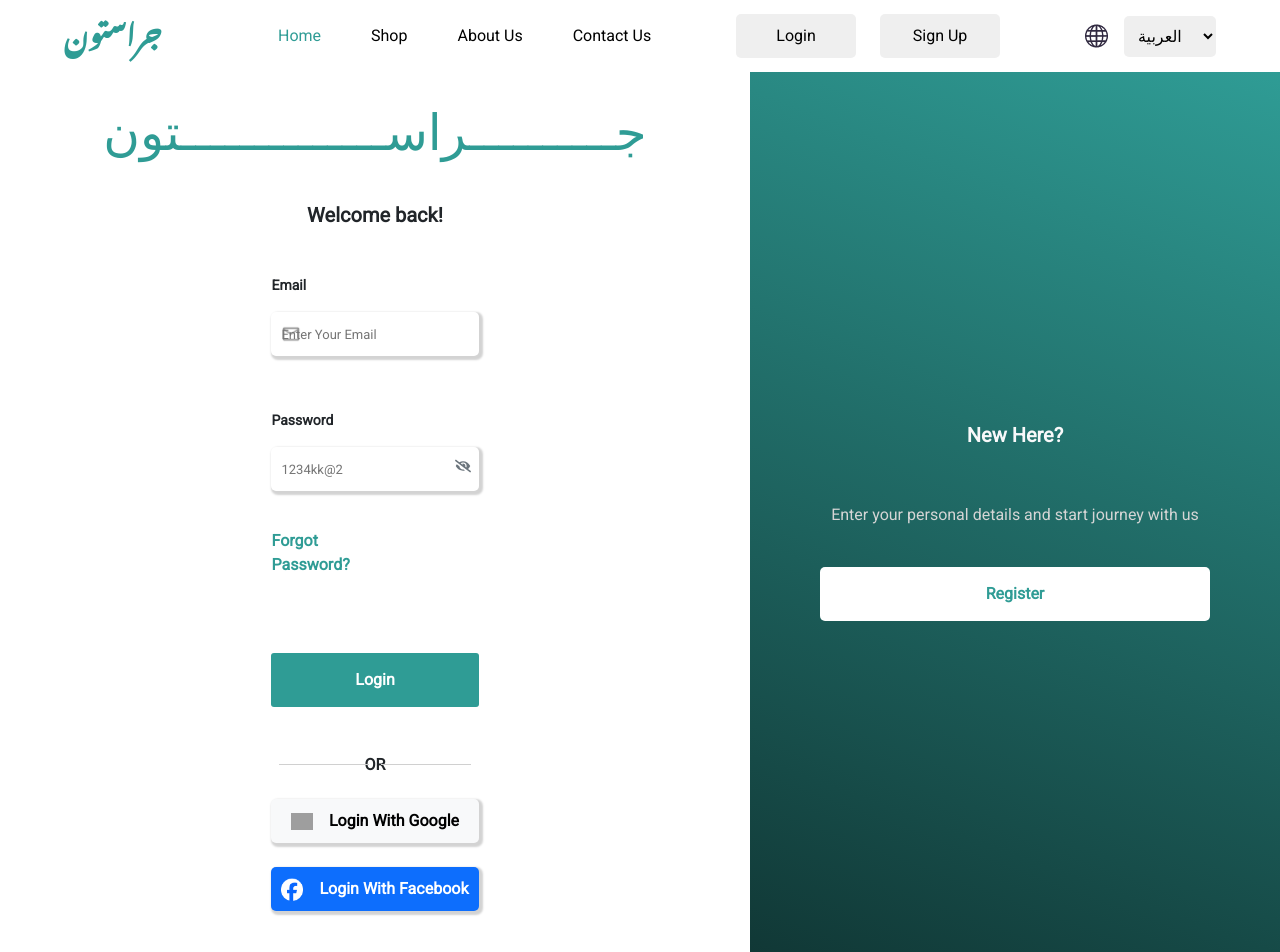
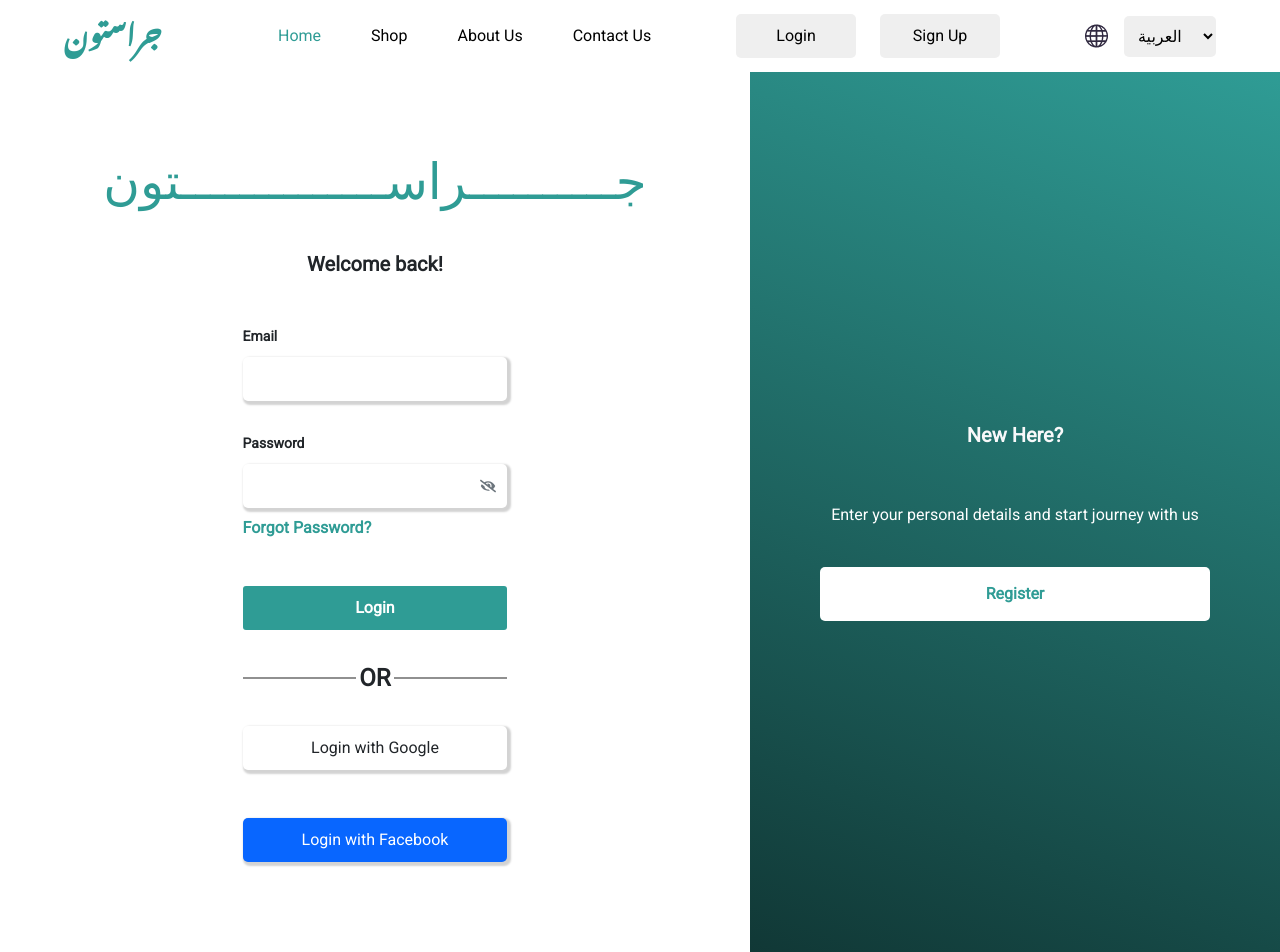
Before and after one commit to REACH-dealing/Graston-Frontend, a React (Create React App) app: page /LoginPage in a window 1280 px wide. Shown: the top 952 px of the page. Built offline with nearby package versions, Linux system fonts and the light colour scheme; grey boxes are pictures that could not be loaded; a web font is replaced by a local one.

Commit message:
Patient And Nurse Registeration Using Formik: Validation and API Integration

```diff
--- /dev/null
+++ b/src/api/userApi/authApi.js
@@ -0,0 +1,62 @@
+import { axiosInstance } from "../../utils/axiosInstance";
+
+// User related end points
+
+// Login - end point
+export const loginApi = async (user) => {
+  try {
+    const response = await axiosInstance.post(`/auth/login/`, user);
+    return response.data;
+  } catch (error) {
+    console.error("Error Logining in", error);
+    throw error;
+  }
+};
+
+// Register As A Patient - end point
+export const registerPatientApi = async (newUser) => {
+  try {
+    const response = await axiosInstance.post(
+      `/auth/register/patient/`,
+      newUser
+    );
+    return response.data;
+  } catch (error) {
+    console.error("Error registering", error);
+    throw error;
+  }
+};
+
+// Register As A Nurse - end point
+export const registerNurseApi = async (newUser) => {
+  try {
+    const response = await axiosInstance.post(`/auth/register/nurse/`, newUser);
+    return response.data;
+  } catch (error) {
+    console.error("Error registering", error);
+    throw error;
+  }
+};
+
+// logout - end point
+export const logout = async () => {
+  try {
+    const response = await axiosInstance.post("/auth/logout/");
+    return response.data;
+  } catch (error) {
+    console.log("Error logging out", error.message);
+    throw error;
+  }
+};
+
+// Verifying OTP Code
+
+export const verifyOTP = async (id) => {
+  try {
+    const response = await axiosInstance.post(`/auth/verify-otp/${id}/`);
+    return response;
+  } catch (error) {
+    console.log("Error Verifying OTP Code", error.message);
+    throw error;
+  }
+};
--- /dev/null
+++ b/src/api/userApi/profileApi.js
@@ -0,0 +1,146 @@
+import { axiosInstance } from "../../utils/axiosInstance";
+
+// Profile related end points
+
+// Change Email - end point
+export const changeEmailAPI = async (email) => {
+  try {
+    const response = await axiosInstance.post(`/auth/change-email/`, email);
+    return response.data;
+  } catch (error) {
+    console.error("Error Changing The Email", error);
+    throw error;
+  }
+};
+
+// Change Password - end point
+export const changePasswordAPI = async (passwords) => {
+  // passwords = {  "current_password": "string", "new_password": "string"}
+  try {
+    const response = await axiosInstance.post(
+      `/auth/change-password/`,
+      passwords
+    );
+    return response.data;
+  } catch (error) {
+    console.error("Error Changing The Password", error);
+    throw error;
+  }
+};
+
+// Check Password - end point
+export const checkPasswordAPI = async (password) => {
+  try {
+    const response = await axiosInstance.post(
+      `/auth/check-password/`,
+      password
+    );
+    return response.data;
+  } catch (error) {
+    console.error("Error Checking The Password", error);
+    throw error;
+  }
+};
+
+// Delete Account - end point
+export const deleteAccountAPI = async (id) => {
+  try {
+    const response = await axiosInstance.post(`/auth/delete-account/${id}`);
+    return response;
+  } catch (error) {
+    console.error("Error Deleting The Account", error);
+    throw error;
+  }
+};
+
+// Reactivate Password - end point
+export const reactivateAccountAPI = async (id) => {
+  try {
+    const response = await axiosInstance.post(`/auth/reactivate-account/${id}`);
+    return response;
+  } catch (error) {
+    console.error("Error Deleting The Account", error);
+    throw error;
+  }
+};
+
+// NURSE Related End-points
+
+// Get Nurse Profile Date - end point
+export const getNurseData = async (id) => {
+  try {
+    const response = await axiosInstance.get(`/auth/nurse/${id}`);
+    return response;
+  } catch (error) {
+    console.error("Error Getting Nurses Profile Data", error);
+    throw error;
+  }
+};
+
+// Delete Nurse Work Hours - end point
+export const deleteNurseWorkHours = async (id) => {
+  // ID of the this work hour
+  try {
+    const response = await axiosInstance.delete(
+      `/auth/delete-work-hours/${id}`
+    );
+    return response;
+  } catch (error) {
+    console.error("Error Deleteing Nurse Work Hours", error);
+    throw error;
+  }
+};
+
+// Get Nurse List Of Work Hours - end point
+export const getNurseWorkHours = async () => {
+  try {
+    const response = await axiosInstance.get(`/auth/nurse/list-work-hours/`);
+    return response;
+  } catch (error) {
+    console.error("Error Getting Nurse List Of Work Hours", error);
+    throw error;
+  }
+};
+
+// Add Work Hours To [Day] - end point
+export const addNurseWorkHours = async (DayWorkHours) => {
+  // DayWorkHours = {"day": "SATURDAY", "start_time": "string", "end_time": "string"}
+  try {
+    const response = await axiosInstance.post(
+      `/auth/nurse/set-work-hours/`,
+      DayWorkHours
+    );
+    return response;
+  } catch (error) {
+    console.error("Error Adding Work Hours", error);
+    throw error;
+  }
+};
+
+// Edit Work Hours To [Day] - end point
+export const editNurseWorkHours = async (DayWorkHours) => {
+  // DayWorkHours = {"day": "SATURDAY", "start_time": "string", "end_time": "string"}
+  try {
+    const response = await axiosInstance.put(
+      `/auth/nurse/update-work-hours/`,
+      DayWorkHours
+    );
+    return response;
+  } catch (error) {
+    console.error("Error Editing Work Hours", error);
+    throw error;
+  }
+};
+
+// PATIENT Related End-points
+
+// Get Patient Profile Data - end point
+export const getPatientData = async (id) => {
+  try {
+    const response = await axiosInstance.get(`/patient/${id}`);
+    return response;
+  } catch (error) {
+    console.error("Error Getting Patient Profile Data", error);
+    throw error;
+  }
+};
--- a/src/api/userApi/userApi.js
+++ /dev/null
@@ -1,114 +0,0 @@
-import { axiosInstance } from "../../utils/axiosInstance";
-import qs from "qs";
-
-// User related end points
-
-// Login - end point
-export const loginApi = async (user) => {
-  try {
-    const response = await axiosInstance.post(`/auth/login/`, user);
-    return response.data;
-  } catch (error) {
-    console.error("Error Logining in", error);
-    throw error;
-  }
-};
-
-// Register - end point
-export const registerPatientApi = async (newUser) => {
-  try {
-    const response = await axiosInstance.post(
-      `/auth/register/patient/`,
-      newUser
-    );
-    return response.data;
-  } catch (error) {
-    console.error("Error registering", error);
-    throw error;
-  }
-};
-export const registerNurseApi = async (newUser) => {
-  try {
-    const response = await axiosInstance.post(`/auth/register/nurse/`, newUser);
-    return response.data;
-  } catch (error) {
-    console.error("Error registering", error);
-    throw error;
-  }
-};
-
-// Geting user data - end point
-export const getUserData = async () => {
-  try {
-    const response = await axiosInstance.get("/auth/user/");
-    return response;
-  } catch (error) {
-    console.log("Error geting user data", error.message);
-    throw error;
-  }
-};
-
-// logout - end point
-export const logout = async () => {
-  try {
-    const response = await axiosInstance.post("/auth/logout/");
-    return response.data;
-  } catch (error) {
-    console.log("Error logging out", error.message);
-    throw error;
-  }
-};
-
-// End point - to refresh access token
-export const refreshToken = async () => {
-  try {
-    const response = await axiosInstance.post("/auth/refresh-token/");
-    return response.data;
-  } catch (error) {
-    console.log("Error refreshing token", error.message);
-    throw error;
-  }
-};
-
-// Sending OTP Code
-
-export const sendOTP = async (email) => {
-  // const queryEmail = qs.stringify(queryParams)
-  try {
-    const rEmail = qs.stringify(email);
-    const response = await axiosInstance.get(`/auth/send-otp2email/${rEmail}/`);
-    return response;
-  } catch (error) {
-    console.log("Error sending OTP code,", error.message);
-    throw error;
-  }
-};
-
-// Verifying OTP Code
-
-export const verifyOTP = async () => {
-  try {
-    const response = await axiosInstance.post(
-      `/auth/verify-otp/aymanelghozy%40gmail.com/`
-    );
-    return response;
-  } catch (error) {
-    console.log("Error Verifying OTP Code", error.message);
-    throw error;
-  }
-};
-
-// Delete Account - end point
-
-export const deleteAccount = async (password) => {
-  try {
-    const sPassword = qs.stringify(password);
-    const response = await axiosInstance.delete(
-      `/auth/delete-account/${sPassword}/`
-    );
-    return response;
-  } catch (error) {
-    console.log("Error Deleting Account", error.message);
-    throw error;
-  }
-};
--- a/src/features/user/userSlice.js
+++ b/src/features/user/userSlice.js
@@ -1,5 +1,5 @@
 import { createAsyncThunk, createSlice } from "@reduxjs/toolkit";
-import { getUserData } from "../../api/userApi/userApi";
+import { getPatientData } from "../../api/userApi/profileApi";
 const initialState = {
   status: "idle",
   user: {},
@@ -7,7 +7,7 @@ const initialState = {
 };
 
 export const fetchUserData = createAsyncThunk("data/fetchUserData", () => {
-  const response = getUserData();
+  const response = getPatientData();
   return response;
 });
 
--- a/src/pages/ForgotPassword/ForgotPasswordEmail.js
+++ b/src/pages/ForgotPassword/ForgotPasswordEmail.js
@@ -2,18 +2,8 @@ import React, { useState } from "react";
 import "./style.css";
 import MintButton from "../../Common/MintButton";
 import { Link } from "react-router-dom";
-import { sendOTP } from "../../api/userApi/userApi";
 function ForgotPasswordEmail() {
   const [email, setEmail] = useState("");
-
-  const handleEmailValidation = async () => {
-    try {
-      const response = await sendOTP(email);
-      console.log(response);
-    } catch (error) {
-      console.log(error);
-    }
-  };
 
   return (
     <div className="forgotPasswordContainer">
--- a/src/pages/LoginPage/LoginPage.js
+++ b/src/pages/LoginPage/LoginPage.js
@@ -4,30 +4,42 @@ import { Button } from "react-bootstrap";
 import MintButton from "../../Common/MintButton";
 import LightBtn from "../../Common/LightBtn";
 import { Link } from "react-router-dom";
-import { loginApi } from "../../api/userApi/userApi";
+import { loginApi } from "../../api/userApi/authApi";
 import { FaEye, FaEyeSlash } from "react-icons/fa";
+import { Formik, Form, Field, ErrorMessage } from "formik";
+import * as Yup from "yup";
 
 function LoginPage() {
-  const emailRe = /^[\w.%+-]+@[A-Za-z0-9.-]+\.[A-Za-z]{2,}$/;
-  const [email, setEmail] = useState("");
-  const [password, setPassword] = useState("");
+  const [passwordVisible, setPasswordVisible] = useState(false);
   const [loading, setLoading] = useState(false);
-  const [passwordVisible, setPasswordVisible] = useState(false);
 
-  const handleLogin = async () => {
-    if (!emailRe.test(email) || password.length > 6) {
-      alert("Please enter a valid email address or password.");
-    } else {
+  const initialValues = {
+    email: "",
+    password: "",
+  };
+
+  const validationSchema = Yup.object({
+    email: Yup.string().email("Invalid email format").required("Required"),
+    password: Yup.string()
+      .min(6, "Password must be at least 6 characters")
+      .required("Required"),
+  });
+
+  const onSubmit = async (values) => {
+    console.log("Form data", values);
+    // Handle form submission
     setLoading(true);
     try {
-        const response = await loginApi({ email, password });
+      const response = await loginApi({
+        email: values["email"],
+        password: values["password"],
+      });
       console.log(response);
       setLoading(false);
     } catch (error) {
       console.log(error.message);
       alert("Email or Password are incorrect");
       setLoading(false);
-      }
     }
   };
 
@@ -43,33 +55,29 @@ function LoginPage() {
           <h3 className="text-center mb-4">جــــــــــراســــــــــــــتون</h3>
           <h5 className="text-center mt-3 fw-bolder mb-5">Welcome back!</h5>
           <div className="loginFormContainer">
-            <form action="" className="loginForm">
-              <div className="d-flex flex-column">
-                <label htmlFor="email" className="fw-bolder mb-3">
-                  Email
-                </label>
-                <input
-                  id="email"
-                  placeholder="Enter Your Email"
-                  type="email"
-                  required
-                  className="emailFiled"
-                  onChange={(e) => setEmail(e.target.value)}
-                  value={email}
+            <Formik
+              initialValues={initialValues}
+              validationSchema={validationSchema}
+              onSubmit={onSubmit}
+            >
+              {({ setFieldValue }) => (
+                <Form>
+                  <div>
+                    <label htmlFor="email">Email</label>
+                    <Field type="email" id="email" name="email" />
+                    <ErrorMessage
+                      className="text-danger w-100"
+                      name="email"
+                      component="div"
                     />
                   </div>
-              <div className="d-flex flex-column position-relative">
-                <label htmlFor="password" className="fw-bolder mb-3 mt-4">
-                  Password
-                </label>
-                <input
+                  <div className="position-relative m-0">
+                    <label htmlFor="password">Password</label>
+                    <Field
+                      type={passwordVisible ? "text" : "password"}
                       id="password"
-                  placeholder="1234kk@2"
-                  type={passwordVisible ? "text" : "password"}
-                  required
+                      name="password"
                       className="passwordFiled"
-                  onChange={(e) => setPassword(e.target.value)}
-                  value={password}
                     />
                     <span
                       className="passwordToggleIcon"
@@ -77,41 +85,33 @@ function LoginPage() {
                     >
                       {passwordVisible ? <FaEye /> : <FaEyeSlash />}
                     </span>
+                    <ErrorMessage
+                      className="text-danger w-100"
+                      name="password"
+                      component="div"
+                    />
                   </div>
-
-              <div className="d-flex justify-content-between align-self-start mt-4">
-                <div className="">
+                  <div className="d-flex justify-content-between align-self-start m-0">
+                    <div className="m-0">
                       <p className="fw-bolder mt-2">
-                    <Link to={"/ForgotPassword"}>Forgot Password?</Link>
+                        <Link
+                          to={"/ForgotPassword"}
+                          className="text-decoration-none"
+                        >
+                          Forgot Password?
+                        </Link>
                       </p>
                     </div>
                   </div>
-              <div className="loginBtn">
-                <MintButton text="Login" onClick={handleLogin} />
+                  <MintButton btnType="submit" text="Login" />
+                </Form>
+              )}
+            </Formik>
+            <div className="separator fw-bold fs-4">OR</div>
+            <div className="loginWith">
+              <div className="loginWithGoogle mb-5">Login with Google</div>
+              <div className="loginWithFacebook">Login with Facebook</div>
             </div>
-              <h6 className="fw-bolder mt-5">OR</h6>
-              <Button
-                variant="light"
-                className="fw-bolder d-block googleBtn mt-4"
-              >
-                <img
-                  src="/assets/images/google.png"
-                  className="me-3"
-                  width={"22px"}
-                  alt="google"
-                />
-                Login With Google
-              </Button>
-              <Button className="facebookBtn fw-bolder d-block mt-4">
-                <img
-                  src="/assets/images/facebook icon.png"
-                  className="me-3"
-                  width={"22px"}
-                  alt="facebook"
-                />
-                Login With Facebook
-              </Button>
-            </form>
           </div>
         </div>
         <div className="loginPageContainer__item2 p-5">
--- a/src/pages/LoginPage/LoginPageStyle.css
+++ b/src/pages/LoginPage/LoginPageStyle.css
@@ -1,9 +1,9 @@
 :root {
   --color: black;
-  --font-familyCairo: 'Cairo', sans-serif;
-  --font-familyRoboto: 'Roboto', sans-serif;
-  --font-familyNotoNastaliqUrdu:Noto Nastaliq Urdu;
-  --main-color : #2f9c95;
+  --font-familyCairo: "Cairo", sans-serif;
+  --font-familyRoboto: "Roboto", sans-serif;
+  --font-familyNotoNastaliqUrdu: Noto Nastaliq Urdu;
+  --main-color: #2f9c95;
 }
 .loginPageContainer {
   display: flex;
@@ -41,7 +41,7 @@ h6::after {
   color: #2f9c95;
   font-size: 50px;
 }
-.loginPageContainer__item1{
+.loginPageContainer__item1 {
   margin: auto;
   display: flex;
   flex-direction: column;
@@ -59,56 +59,15 @@ h6::after {
   justify-content: center;
   align-items: center;
 }
-.emailFiled,
-.passwordFiled {
-  padding: 10px;
-  border: none;
-  box-shadow: 2px 2px 2px 2px lightgray;
-  width: 390px;
-}
-.emailFiled,
-.passwordFiled:focus {
-  outline: none;
-}
-.loginPageContainer__item1 a {
-  text-decoration: none;
-  color: #2f9c95;
-}
-.googleBtn,
-.facebookBtn {
-  border: none;
-  box-shadow: 2px 2px 2px 2px lightgray;
-  border-radius: 5px;
-  padding: 10px;
-  width: 100%;
-}
 .passwordToggleIcon {
   position: absolute;
-  bottom:2%;
-  right: 0.5rem;
+  bottom: -2%;
+  right: 0.7rem;
   transform: translateY(-50%);
   cursor: pointer;
   color: #6c757d;
 }
-.position-relative {
-  position: relative;
-}
-.emailFiled{
-  background: url("/public/assets/images/email\ icon.png") no-repeat left;
-  background-size: 20px;
-  background-position: 10px center;
-  padding-left: 40px;
-  box-sizing: border-box;
-}
 
-.loginPageContainer__item2 p{
-  color: #d5d5d5;
-  text-align: center;
-  font-family: var(--font-familyRoboto);
-}
-.sign-option{
-  display: none;
-}
 /* media query *
 /* Mobile : 375px => 768px */
 @media screen and (min-width: 100px) and (max-width: 375px) {
@@ -122,18 +81,6 @@ h6::after {
   .loginPageContainer__item2 {
     display: none;
   }
-  .emailFiled ,.passwordFiled{
-    width: 330px;
-  }
-  .googleBtn ,.facebookBtn{
-    width: 330px;
-  }
-  .sign-option{
-    display: block;
-  }
-  .loginBtn button{
-    width: 330px;
-  }
 }
 @media screen and (min-width: 375px) and (max-width: 767px) {
   .loginPageContainer {
@@ -144,49 +91,21 @@ h6::after {
   .loginPageContainer__item2 {
     display: none;
   }
-  .emailFiled ,.passwordFiled{
-    width: 380px;
-  }
-  .googleBtn ,.facebookBtn{
-    width: 330px;
-  }
-  .sign-option{
-    display: block;
-  }
-  .loginBtn button{
-    width: 330px;
-  }
 }
 /* tablet : 768px => 1024px */
-@media screen and (min-width:768px) and (max-width:1024px) {
-  .loginPageContainer{
+@media screen and (min-width: 768px) and (max-width: 1024px) {
+  .loginPageContainer {
     flex-direction: column;
     justify-content: center;
     align-items: center;
   }
-  .DivBtn button{
-    width: 500px;
-  }
-  .loginPageContainer__item2{
+  .loginPageContainer__item2 {
     display: none;
-  }
-  .emailFiled ,.passwordFiled{
-    width: 500px;
-  }
-  .googleBtn ,.facebookBtn{
-    width: 330px;
-  }
-  .sign-option{
-    display: block;
-  }
-  .passwordFiled{
-    background-position-x: 450px;
   }
 }
 /* laptop : 1024px => 1440px */
 @media screen and (min-width: 1024px) and (max-width: 1440px) {
 }
-
 /* HTML: <div class="loader"></div> */
 .loaderContainer {
   position: absolute;
@@ -198,6 +117,7 @@ h6::after {
   display: flex;
   justify-content: center;
   align-items: center;
+  z-index: 1000;
 }
 .loader {
   width: 50px;
@@ -217,3 +137,6 @@ h6::after {
     transform: rotate(1turn);
   }
 }
+a {
+  color: #2f9c95;
+}
--- a/src/pages/RegisterPage/RegisterAsDoctor.js
+++ b/src/pages/RegisterPage/RegisterAsDoctor.js
@@ -4,7 +4,7 @@ import "./RegisterPageStyle.css";
 import { Formik, Form, Field, ErrorMessage } from "formik";
 import * as Yup from "yup";
 import MintButton from "../../Common/MintButton";
-import { registerNurseApi } from "../../api/userApi/userApi";
+import { registerNurseApi } from "../../api/userApi/authApi";
 function RegisterAsPatient() {
   const navigate = useNavigate();
   var newUser = {
--- a/src/pages/RegisterPage/RegisterAsPatient.js
+++ b/src/pages/RegisterPage/RegisterAsPatient.js
@@ -4,7 +4,7 @@ import "./RegisterPageStyle.css";
 import { Formik, Form, Field, ErrorMessage } from "formik";
 import * as Yup from "yup";
 import MintButton from "../../Common/MintButton";
-import { registerPatientApi } from "../../api/userApi/userApi";
+import { registerPatientApi } from "../../api/userApi/authApi";
 function RegisterAsPatient() {
   const navigate = useNavigate();
   var newUser = {
@@ -222,13 +222,10 @@ function RegisterAsPatient() {
               <label htmlFor="phone_number" className="d-block">
                 Phone Number
               </label>
-              <div className="d-inline-block">+966</div>
-              <Field
-                type="text"
-                id="phone_number"
-                name="phone_number"
-                className="d-inline-block"
-              />
+              <div className="d-flex justify-content-between w-100">
+                <div id="phoneNumber">+966</div>
+                <Field type="text" id="phone_number" name="phone_number" />
+              </div>
               <ErrorMessage
                 name="phone_number"
                 className="text-danger"
--- a/src/pages/RegisterPage/RegisterPageStyle.css
+++ b/src/pages/RegisterPage/RegisterPageStyle.css
@@ -496,7 +496,7 @@ select:not(.language) {
 .separator::before {
   content: "";
   position: absolute;
-  width: 45%;
+  width: 43%;
   height: 1px;
   background-color: rgba(35, 35, 35, 1);
   left: 0;
@@ -506,7 +506,7 @@ select:not(.language) {
 .separator::after {
   content: "";
   position: absolute;
-  width: 45%;
+  width: 43%;
   height: 1px;
   background-color: rgba(35, 35, 35, 1);
   right: 0;
```
Also changed, not shown: src/App.js (+8 -5 lines). Lines whose indentation alone changed are shown as unchanged.
